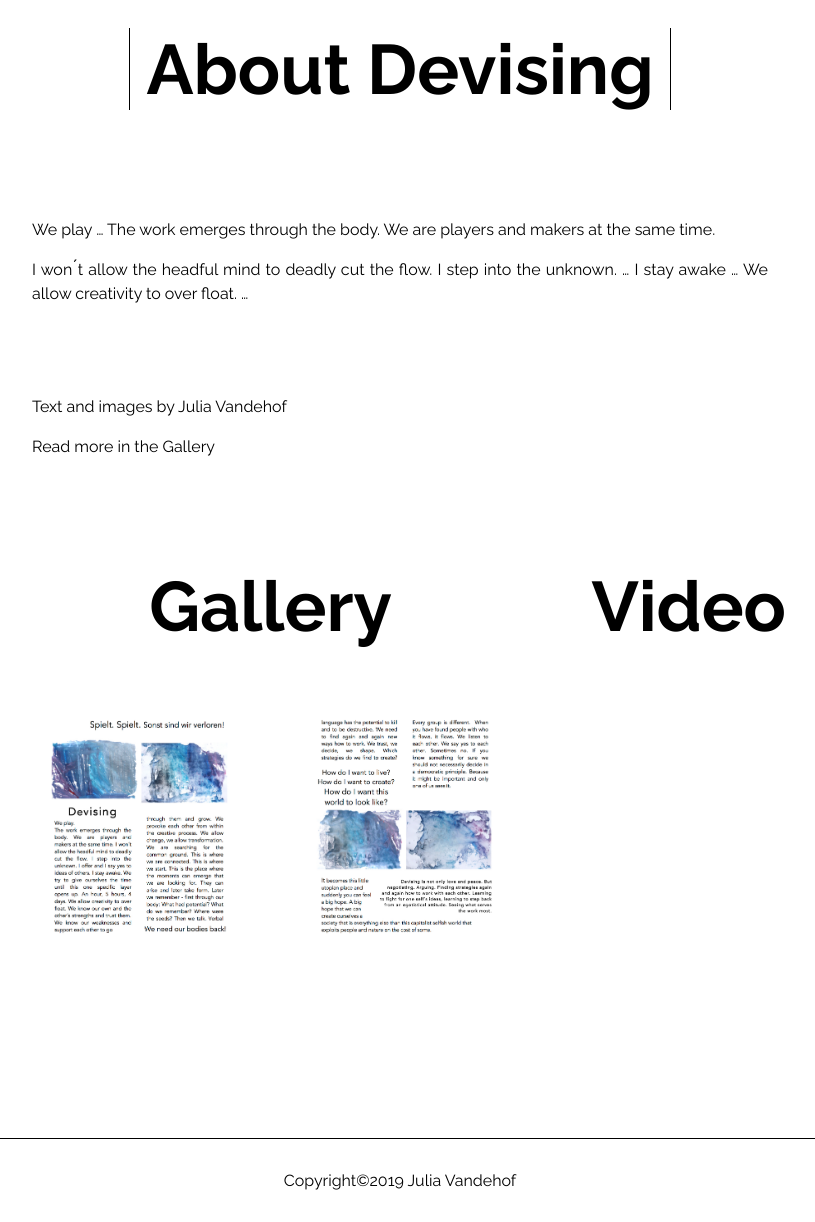
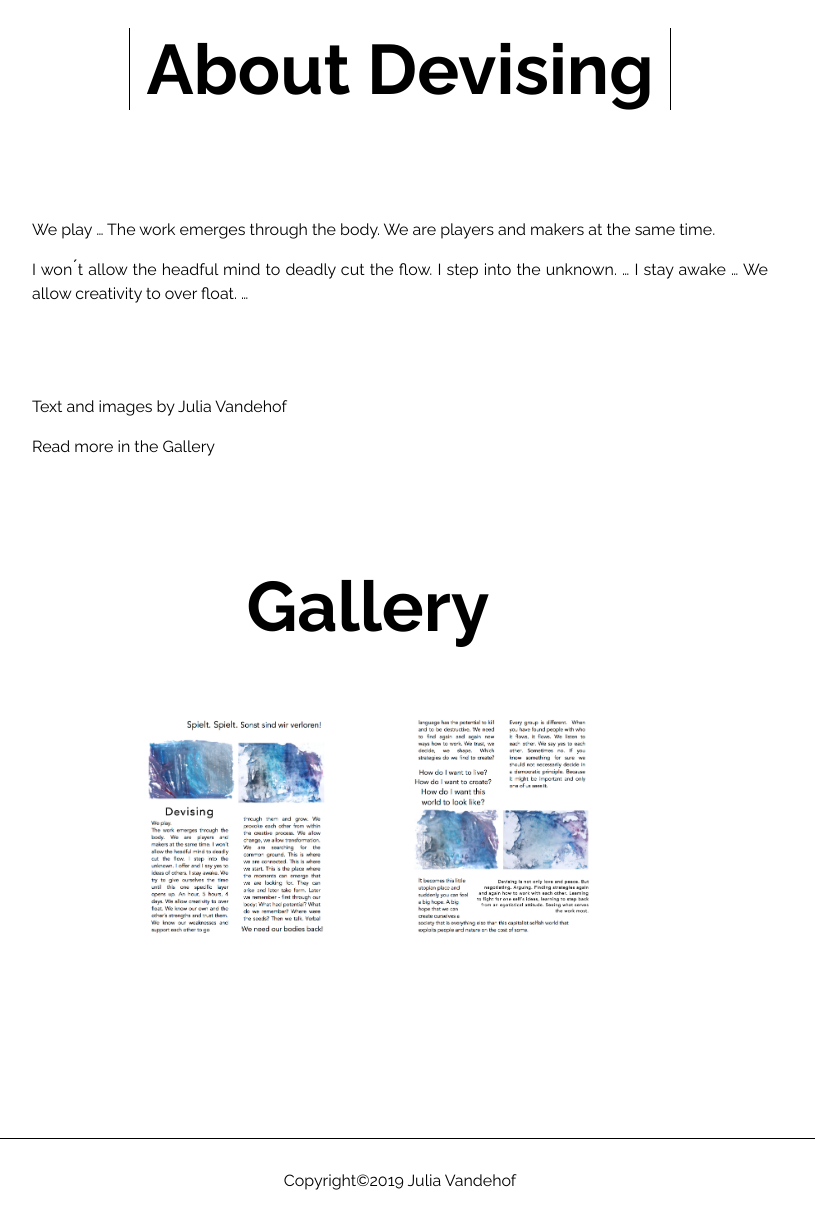
Before and after one commit to matteocarpi/julia, a Jekyll site: the page built from _posts/2019-04-23-devising.md, in a window 1280 px wide, cut to the strip 100-1322 px from the top of the page. Shown: the whole strip, without its empty margins (240-1055 px from the left). Built offline with Jekyll 4.4.1, drawn with Linux system fonts in a browser that asks for light colours.

Commit message:
updated logic for gallery, press and video

```diff
--- a/_layouts/post.html
+++ b/_layouts/post.html
@@ -25,8 +25,12 @@
 
 
 
-    {% if page.press == true or page.youtube_link != '' %}
+    {% if page.press or page.youtube_link or page.gallery %}
+
       <div class="documentation">
+
+        {% if page.gallery %}
+
           <div class="post_gallery">
             <h2>Gallery</h2>
             <div class="secondary_gallery">
@@ -36,8 +40,10 @@
             </div>
           </div>
 
+        {% endif %}
+
         <div class="trailer">
-          {% if page.youtube_link != '' %}
+          {% if page.youtube_link %}
             <h2>Video</h2>
             {{ page.youtube_link }}
           {% endif %}
@@ -47,7 +53,7 @@
     {% endif %}
 
     <div class="press">
-      {% if page.press == true %}
+      {% if page.press %}
         <h2>Press</h2>
 
         <div class="pressGallery">
```
Lines whose indentation alone changed are shown as unchanged.
